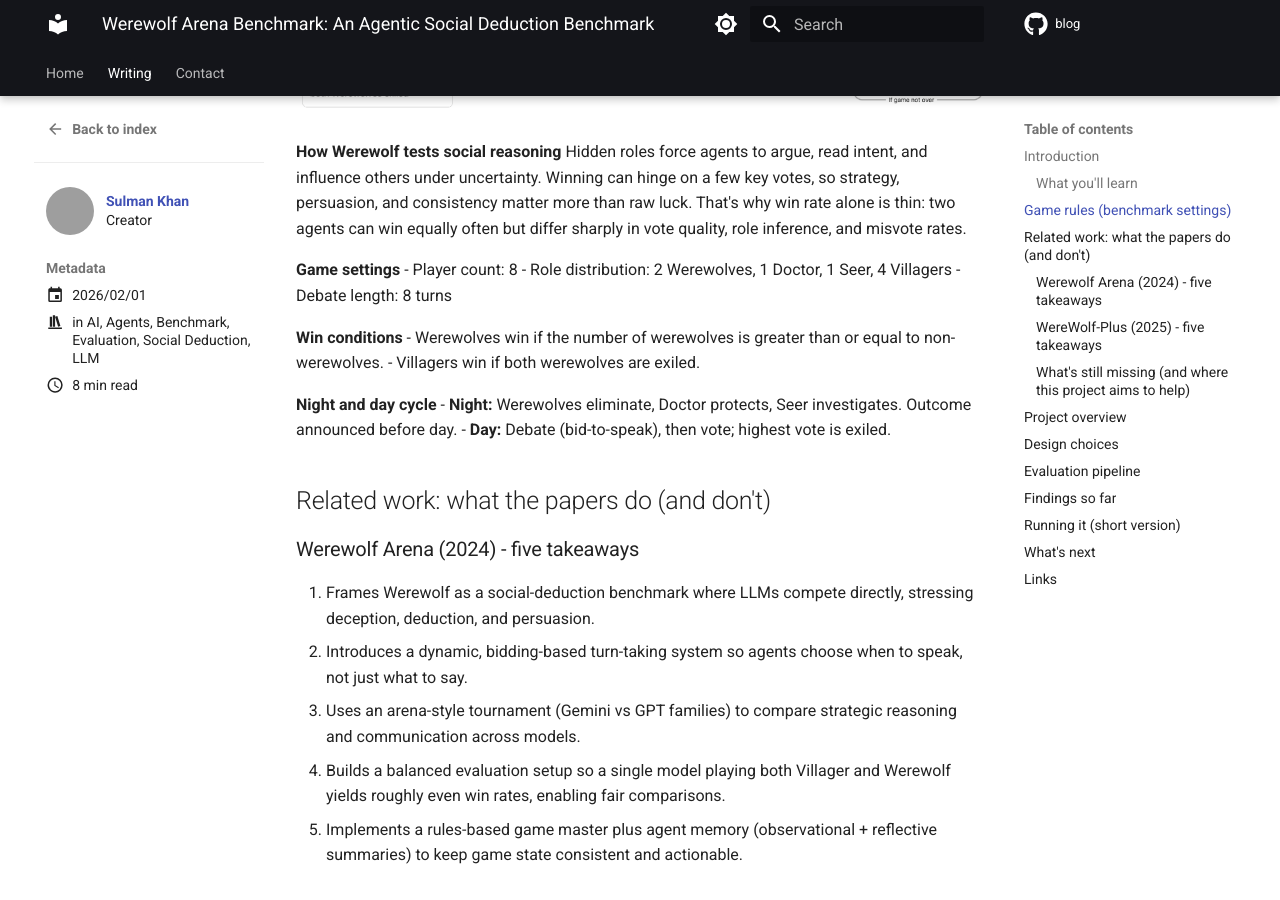
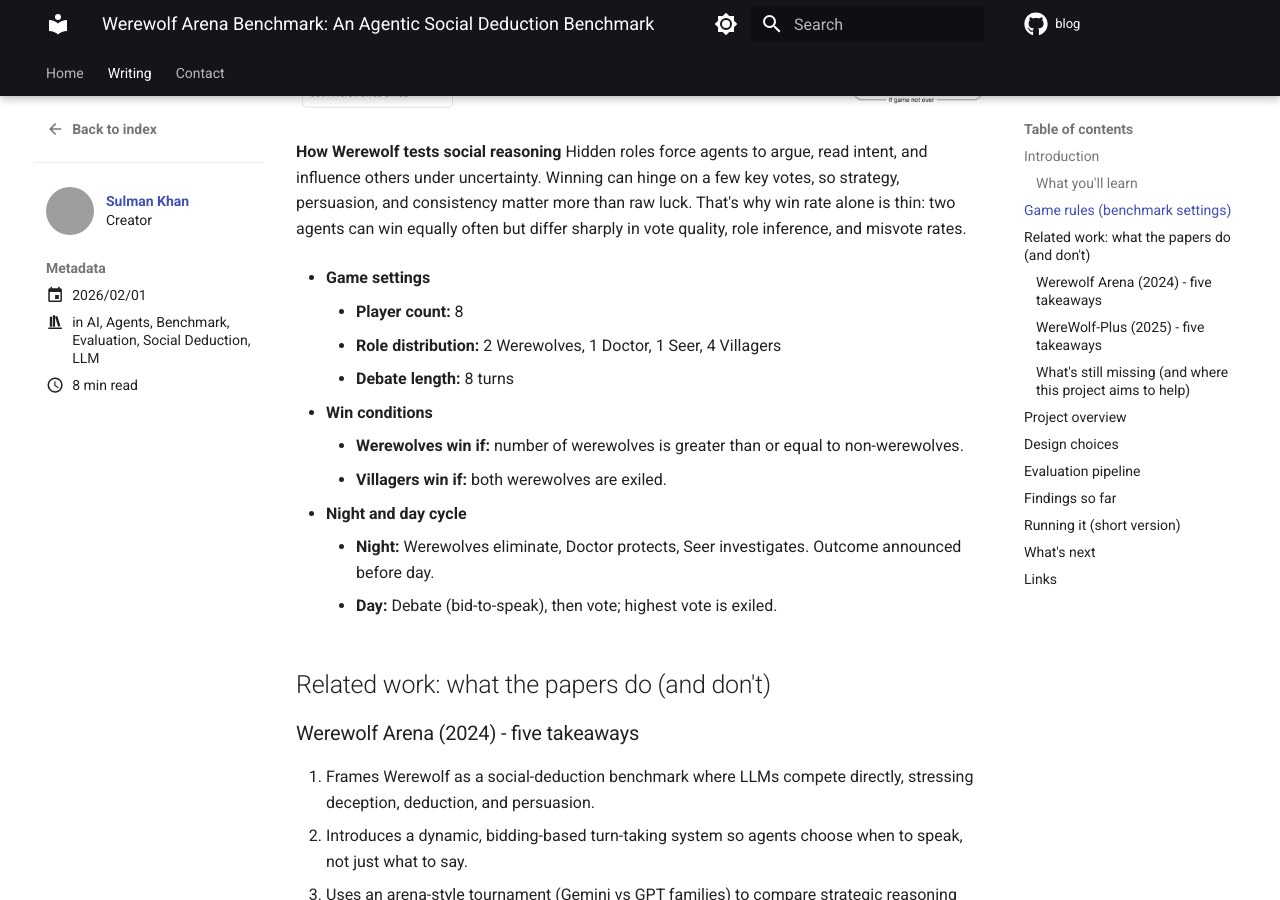
Before and after one commit to SulmanK/Blog, an MkDocs documentation site: the page built from docs/writing/posts/werewolf_agentbeats.md, in a window 1280 px wide and 900 px high, scrolled down 1163 px. Built offline with MkDocs 1.6.1 and Material for MkDocs 9.7.7, drawn with Linux system fonts in a browser that asks for light colours; comment, search, counter and statistics services are not loaded; grey boxes are pictures that could not be loaded.

Commit message:
Refactor formatting in "Werewolf AgentBeats" documentation to improve readability, including structured bullet points for game settings, win conditions, and night/day cycle. This enhances clarity and consistency in the presentation of game rules.

```diff
--- a/docs/writing/posts/werewolf_agentbeats.md
+++ b/docs/writing/posts/werewolf_agentbeats.md
@@ -40,18 +40,18 @@
 **How Werewolf tests social reasoning**
 Hidden roles force agents to argue, read intent, and influence others under uncertainty. Winning can hinge on a few key votes, so strategy, persuasion, and consistency matter more than raw luck. That's why win rate alone is thin: two agents can win equally often but differ sharply in vote quality, role inference, and misvote rates.
 
-**Game settings**
-- Player count: 8
-- Role distribution: 2 Werewolves, 1 Doctor, 1 Seer, 4 Villagers
-- Debate length: 8 turns
+- **Game settings**
+    - **Player count:** 8
+    - **Role distribution:** 2 Werewolves, 1 Doctor, 1 Seer, 4 Villagers
+    - **Debate length:** 8 turns
 
-**Win conditions**
-- Werewolves win if the number of werewolves is greater than or equal to non-werewolves.
-- Villagers win if both werewolves are exiled.
+- **Win conditions**
+    - **Werewolves win if:** number of werewolves is greater than or equal to non-werewolves.
+    - **Villagers win if:** both werewolves are exiled.
 
-**Night and day cycle**
-- **Night:** Werewolves eliminate, Doctor protects, Seer investigates. Outcome announced before day.
-- **Day:** Debate (bid-to-speak), then vote; highest vote is exiled.
+- **Night and day cycle**
+    - **Night:** Werewolves eliminate, Doctor protects, Seer investigates. Outcome announced before day.
+    - **Day:** Debate (bid-to-speak), then vote; highest vote is exiled.
 
 ## Related work: what the papers do (and don't)
 
```
